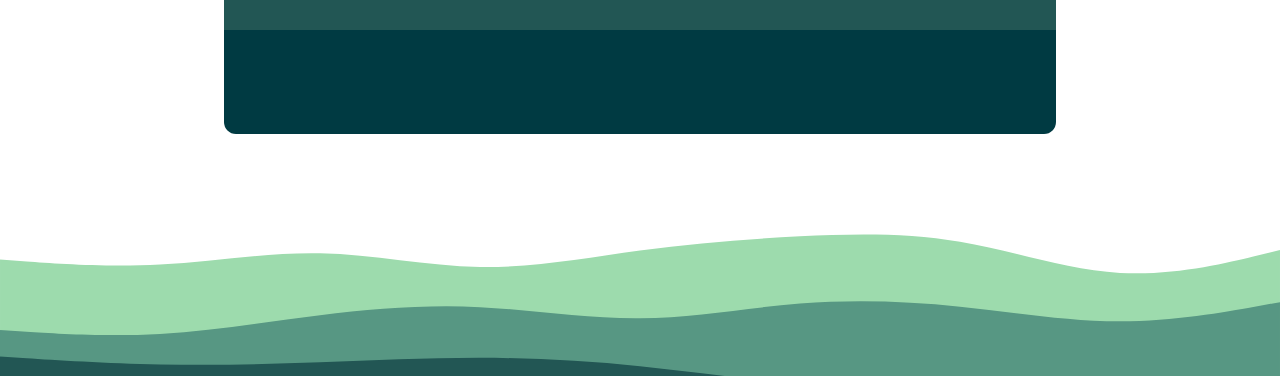
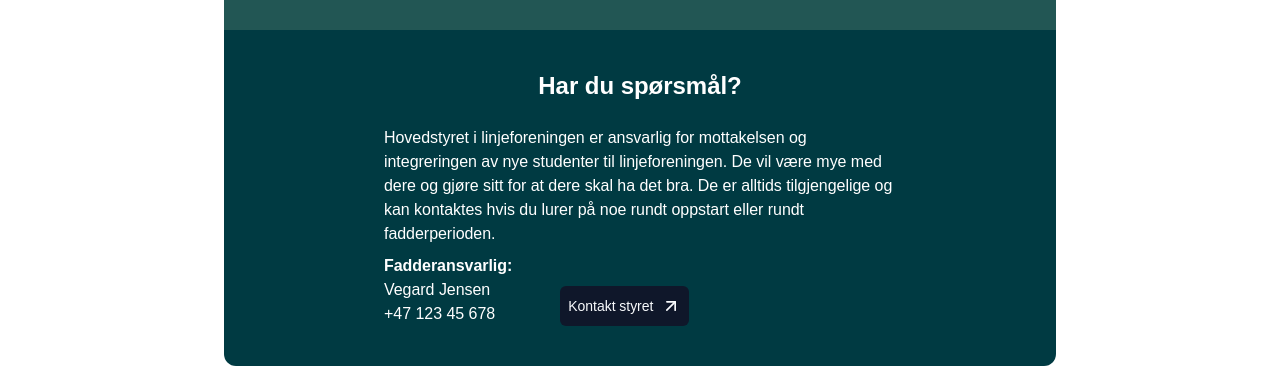
Before and after one commit to emil-webkom/webapp, a Next.js app in the folder frontend/: page /for_studenten/ny_student in a window 1280 px wide. Shown: the part 4384-4760 px from the top of the page. Built offline with nearby package versions, Linux system fonts and the light colour scheme; no server answers.

Commit message:
Add contact-footer to ny student-page

```diff
--- a/frontend/src/app/for_studenten/ny_student/page.tsx
+++ b/frontend/src/app/for_studenten/ny_student/page.tsx
@@ -5,9 +5,10 @@ import HeaderText from "@/components/ForStudenten/nyStudent/headerText";
 import NyStudentSection, { nyStudentSectionProps } from "@/components/ForStudenten/nyStudent/nyStudentSection";
 import ThumbnailButton, { thumbnailButtonProps } from "@/components/ForStudenten/nyStudent/thumbnailButton";
 import StickyNavbar from "@/components/navbar/stickyNavbar";
+import { Button } from "@/components/ui/button";
 import { Popover } from "@/components/ui/popover";
 import { fetchStyretRolle } from "@/utils/styret/fetchers";
-import { Building, Coins, Facebook, Home, Key, Mail, Shirt, User, Wifi } from "lucide-react";
+import { ArrowUpLeft, ArrowUpRight, Building, Coins, Facebook, Home, Key, Mail, Shirt, User, Wifi } from "lucide-react";
 import Link from "next/link";
 import { ReactNode } from "react";
 import { FaFacebookF } from "react-icons/fa";
@@ -242,9 +243,17 @@ const ForStudentPage = () => {
         </div>
     },
     {
-      title: "",
+      title: "Har du spørsmål?",
       tag: "Kontakt",
-      content: <div>
+      content:
+      <div className="flex flex-col gap-2">
+        <p className="max-w-[512px]">Hovedstyret i linjeforeningen er ansvarlig for mottakelsen og integreringen av nye studenter til linjeforeningen. De vil være mye med dere og gjøre sitt for at dere skal ha det bra. De er alltids tilgjengelige og kan kontaktes hvis du lurer på noe rundt oppstart eller rundt fadderperioden.</p>
+        <div className="flex font-light flex-row items-end gap-12">
+          <p><span className="font-semibold">Fadderansvarlig:</span><br/>
+              Vegard Jensen<br/>
+              +47 123 45 678</p>
+              <Button className="gap-2">Kontakt styret <ArrowUpRight size={20}/></Button>
+        </div>
       </div>
     }
 
--- a/frontend/src/components/ForStudenten/nyStudent/nyStudentSection.tsx
+++ b/frontend/src/components/ForStudenten/nyStudent/nyStudentSection.tsx
@@ -1,7 +1,7 @@
 import React, { ReactNode } from 'react'
 import HeaderText from './headerText'
 export interface nyStudentSectionProps {
-    title: string,
+    title?: string,
     tag: string,
     intro?: ReactNode,
     content: ReactNode,
@@ -12,7 +12,7 @@ const NyStudentSection = ({title,intro,tag,bg,content} : nyStudentSectionProps)
   return (
     <div id={tag} key={tag} className={`${bg} py-10 px-12 justify-center flex flex-col items-center`}>
         <HeaderText>{title}</HeaderText>
-        <p className="max-w-[512px] mb-6 text-center">{intro}</p>
+        <p className="max-w-[512px] mb-6 text-center font-normal">{intro}</p>
         {content}
     </div>
   )
--- a/frontend/src/components/ForStudenten/nyStudent/thumbnailButton.tsx
+++ b/frontend/src/components/ForStudenten/nyStudent/thumbnailButton.tsx
@@ -11,13 +11,12 @@ export interface thumbnailButtonProps {
 
 const ThumbnailButton = ({imageURL,title,oneliner,link} : thumbnailButtonProps) => {
   return (
-    <Button variant={'transparent'} className='flex h-fit text-left px-1 w-full justify-start lg:w-fit items-start gap-2'>
+    <Button variant={'transparent'} className='flex flex-col h-fit text-left px-1 w-full justify-start lg:w-fit items-start gap-2'>
         <Link
                 href={link}
                 target="_blank"
                 rel="noopener norefferer"
-                className="flex-row justify-center items-center gap-1"
-              >
+                className="flex-row justify-center items-start gap-1">
 
         <div className='flex size-10 lg:size-14 rounded-lg overflow-hidden self-center p-1 items-center justify-center bg-white'>
             <img className='max-w-full max-h-full object-contain' src={imageURL? imageURL : `/image/logoer/${title.toLowerCase().replace(/\s/g, "")}.png`} alt={title + " logo"} />
```
